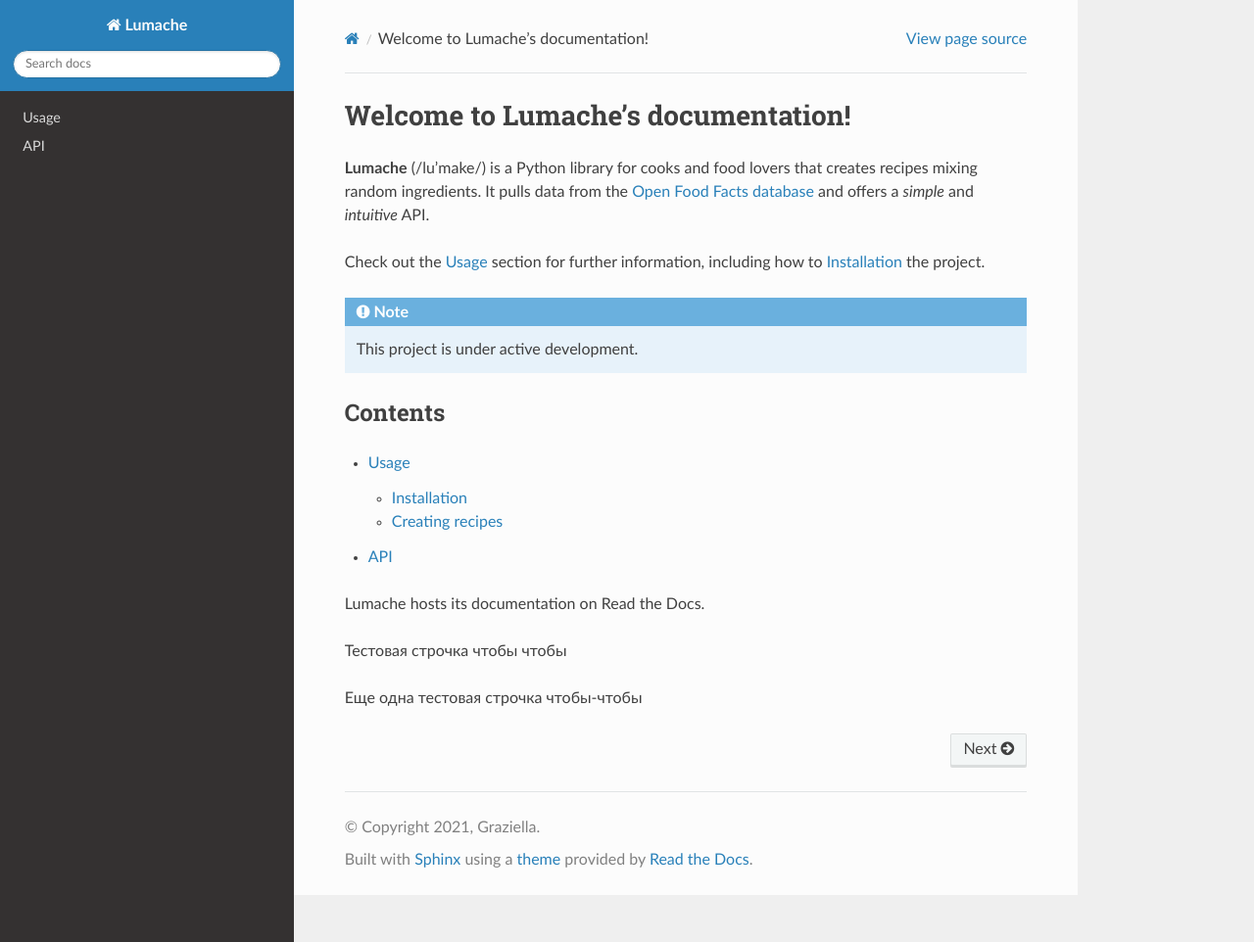
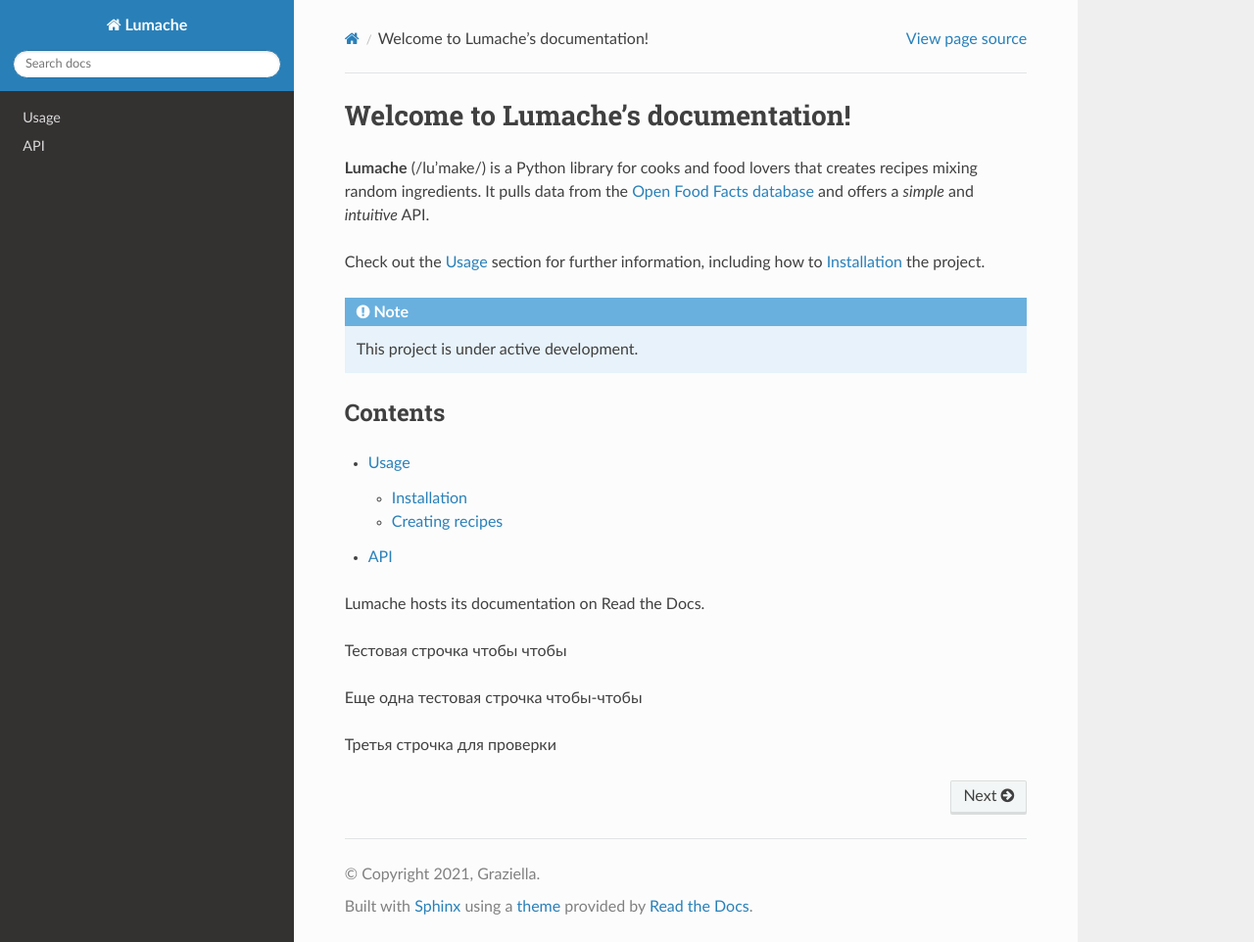
Before and after one commit to fRIdRIeH/rtd-tutorial, a Sphinx documentation site: the page built from docs/source/index.rst, in a window 1280 px wide and 962 px high. Shown: the whole window at 98% size. Built offline with Sphinx 7.4.7 and the Read the Docs theme 3.1.0, drawn with Linux system fonts in a browser that asks for light colours.

Commit message:
Update index.rst

```diff
--- a/docs/source/index.rst
+++ b/docs/source/index.rst
@@ -26,3 +26,5 @@
 Тестовая строчка чтобы чтобы
 
 Еще одна тестовая строчка чтобы-чтобы
+
+Третья строчка для проверки
```
